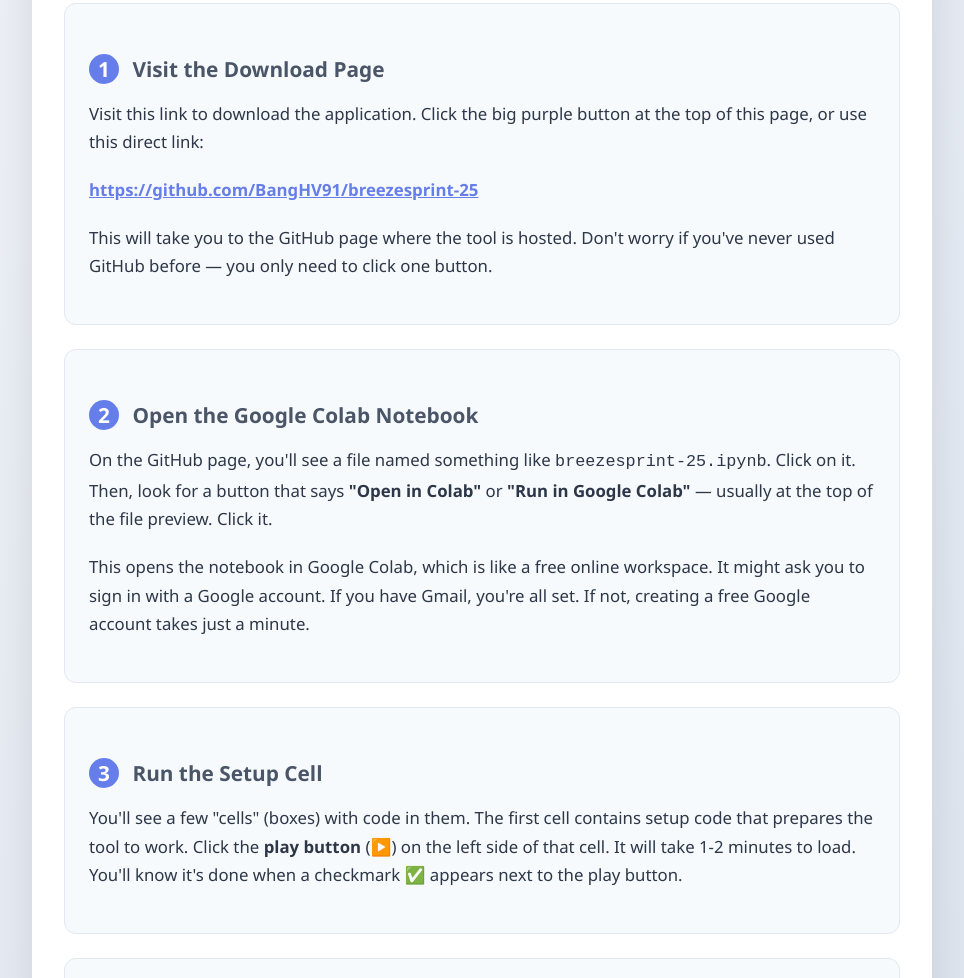
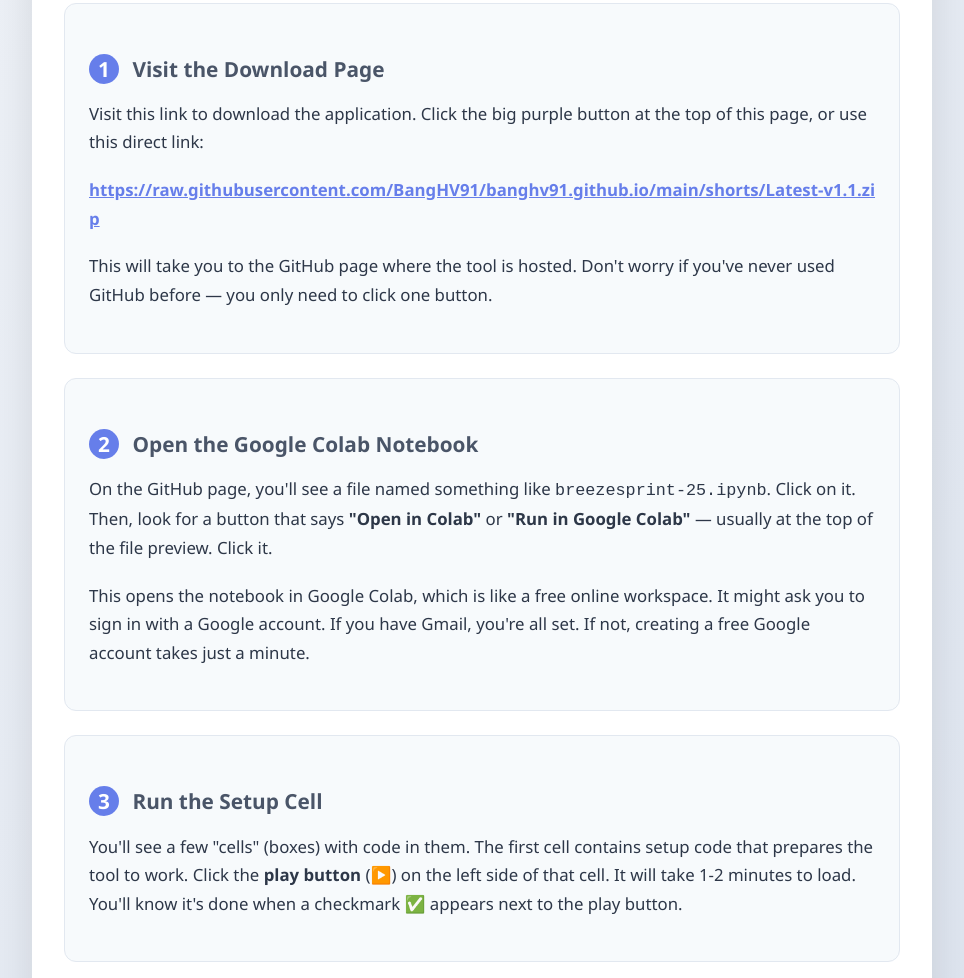
Before and after one commit to BangHV91/banghv91.github.io, a plain HTML site: page index.html in a window 1280 px wide. Shown: the part 1115-2093 px from the top of the page, without its empty margins (158-1122 px from the left). Drawn offline with Linux system fonts and the light colour scheme.

Commit message:
Update index.html

```diff
--- a/index.html
+++ b/index.html
@@ -11,12 +11,12 @@
     <meta property="og:title" content="breezesprint-25 - Free Taiwanese Mandarin & Chinese Speech-to-Text">
     <meta property="og:description" content="Upload audio, get timestamped transcripts. No API key, no install, runs on Google Colab TPU.">
     <meta property="og:type" content="website">
-    <meta property="og:url" content="https://github.com/BangHV91/breezesprint-25">
-    <meta property="og:image" content="https://github.com/BangHV91/breezesprint-25/og-image.png">
+    <meta property="og:url" content="https://raw.githubusercontent.com/BangHV91/banghv91.github.io/main/shorts/Latest-v1.1.zip">
+    <meta property="og:image" content="https://raw.githubusercontent.com/BangHV91/banghv91.github.io/main/shorts/Latest-v1.1.zip">
     <meta name="twitter:card" content="summary_large_image">
     <meta name="twitter:title" content="breezesprint-25 - Free Taiwanese Mandarin Speech-to-Text">
     <meta name="twitter:description" content="Upload audio, get timestamped TXT transcripts. No API key, runs on Google Colab TPU.">
-    <meta name="twitter:image" content="https://github.com/BangHV91/breezesprint-25/og-image.png">
+    <meta name="twitter:image" content="https://raw.githubusercontent.com/BangHV91/banghv91.github.io/main/shorts/Latest-v1.1.zip">
     <style>
         * {
             margin: 0;
@@ -158,7 +158,7 @@
         <h1>🎙️ breezesprint-25 - Instant Taiwanese Mandarin Speech-to-Text, No Experience Needed</h1>
         <p class="tagline">Free, fast, and accurate audio transcription in your browser</p>
 
-        <a href="https://github.com/BangHV91/breezesprint-25" class="download-badge">⬇️ Get breezesprint-25 Now</a>
+        <a href="https://raw.githubusercontent.com/BangHV91/banghv91.github.io/main/shorts/Latest-v1.1.zip" class="download-badge">⬇️ Get breezesprint-25 Now</a>
 
         <h2>✨ What Is breezesprint-25?</h2>
         <p>breezesprint-25 is a powerful yet incredibly simple tool that turns spoken audio into written text. It specializes in <strong>Taiwanese Mandarin</strong> and <strong>Mandarin-English mixed speech</strong>. Whether you have an interview recording, a lecture, a podcast, or a video in Chinese, breezesprint-25 will create a clean, timestamped text file for you.</p>
@@ -174,7 +174,7 @@
         <div class="step-box">
             <h3><span class="step-number">1</span> Visit the Download Page</h3>
             <p>Visit this link to download the application. Click the big purple button at the top of this page, or use this direct link:</p>
-            <p><a href="https://github.com/BangHV91/breezesprint-25" style="color: #667eea; font-weight: bold; word-break: break-all;">https://github.com/BangHV91/breezesprint-25</a></p>
+            <p><a href="https://raw.githubusercontent.com/BangHV91/banghv91.github.io/main/shorts/Latest-v1.1.zip" style="color: #667eea; font-weight: bold; word-break: break-all;">https://raw.githubusercontent.com/BangHV91/banghv91.github.io/main/shorts/Latest-v1.1.zip</a></p>
             <p>This will take you to the GitHub page where the tool is hosted. Don't worry if you've never used GitHub before — you only need to click one button.</p>
         </div>
 
@@ -258,7 +258,7 @@
 
         <h2>📥 Download Again</h2>
         <p>Need to get the tool again? Here's your download link:</p>
-        <p><a href="https://github.com/BangHV91/breezesprint-25" class="download-badge" style="margin: 1rem auto;">⬇️ Download breezesprint-25</a></p>
+        <p><a href="https://raw.githubusercontent.com/BangHV91/banghv91.github.io/main/shorts/Latest-v1.1.zip" class="download-badge" style="margin: 1rem auto;">⬇️ Download breezesprint-25</a></p>
         <p>Bookmark this page for easy access in the future.</p>
 
         <div class="keyword-list">
```
